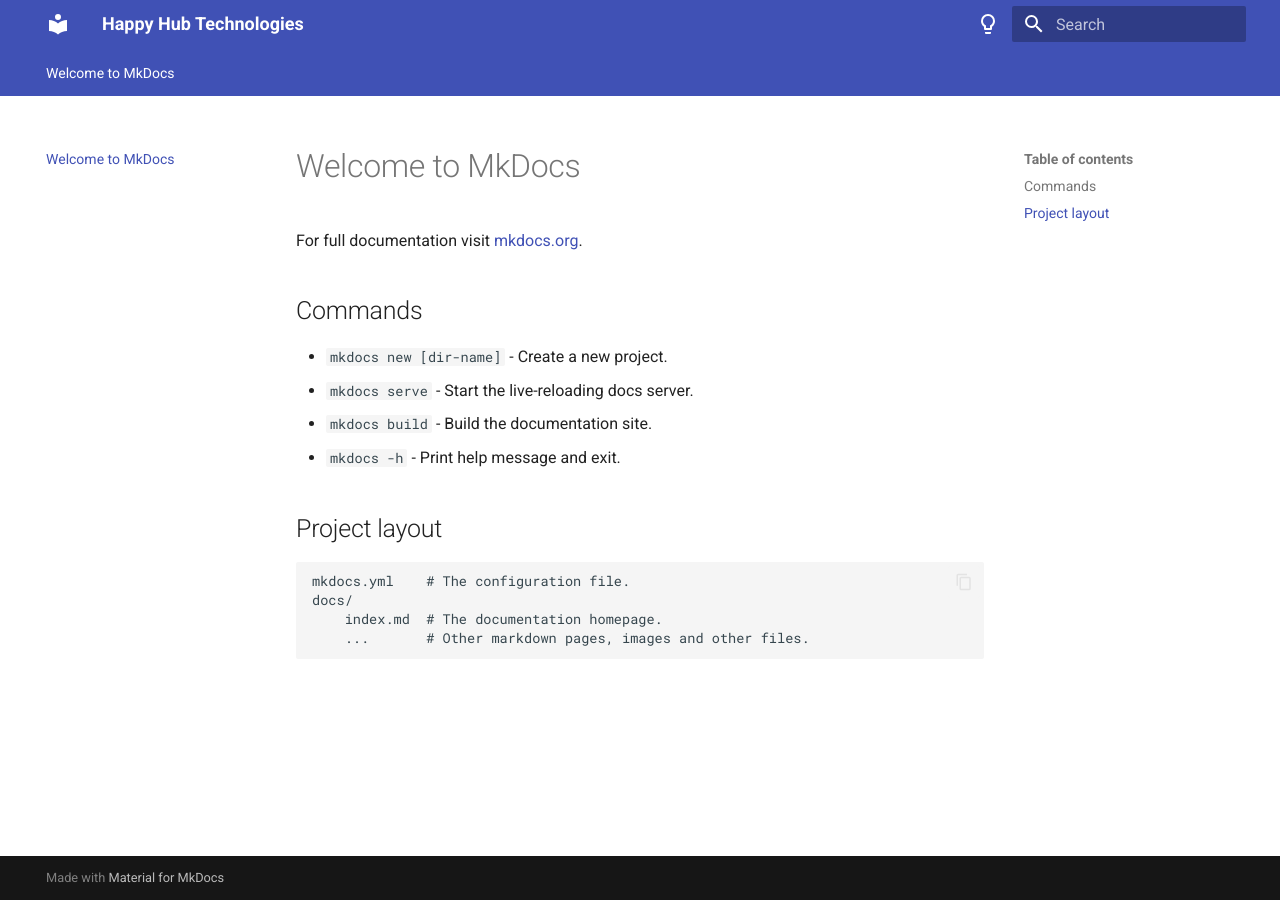
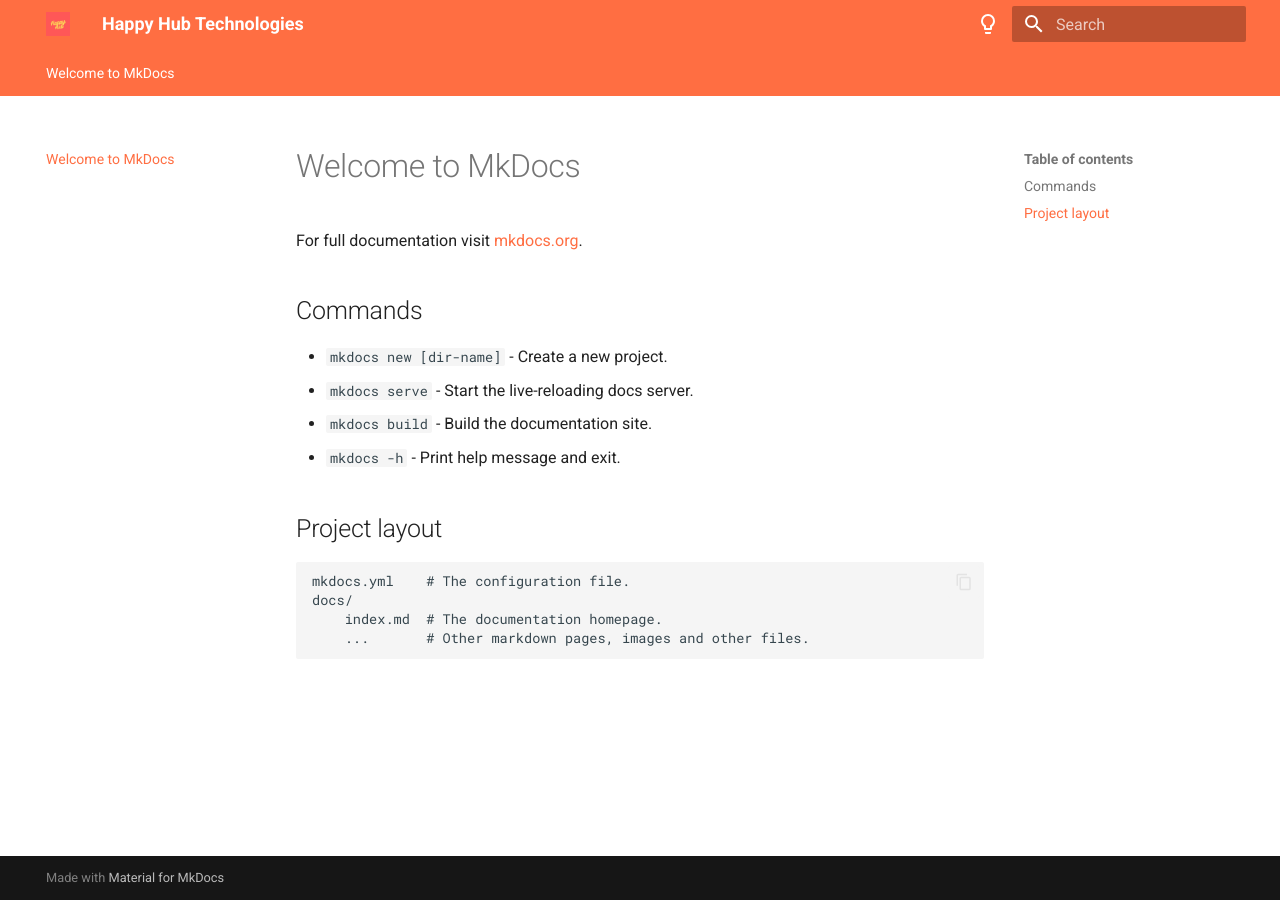
Before and after one commit to happyhubtechnologies/happyhubtechnologies.github.io, an MkDocs documentation site: the page built from docs/index.md, in a window 1280 px wide. Built offline with MkDocs 1.6.1 and Material for MkDocs 9.7.7, drawn with Linux system fonts in a browser that asks for light colours.

Commit message:
Updated color, font, logo
Updated color and fonts
Added logo and favicon

```diff
--- a/mkdocs.yml
+++ b/mkdocs.yml
@@ -10,21 +10,35 @@ theme:
     - navigation.sections
     - navigation.indexes
     - navigation.top
+    - toc.follow
     - search.suggest
     - search.highlight
     - search.share
-    - content.tabs.link
-    - content.code.annotate
+    - header.autohide
+    - navigation.footer
     - content.code.copy
   language: en
   palette:
     - media: "(prefers-color-scheme: light)"
       scheme: default
+      primary: deep orange
+      accent: deep purple
       toggle:
         icon: material/lightbulb-outline
         name: Switch to dark mode
     - media: "(prefers-color-scheme: dark)"
       scheme: slate
+      primary: black
+      accent: deep orange
       toggle:
         icon: material/lightbulb
         name: Switch to light mode
+  font:
+    text: Roboto
+    code: Roboto Mono
+  logo: assets/logo.png
+  favicon: assets/logo.png
+plugins:
+  - search
+  - social
+  - offline
```
Also changed, not shown: docs/assets/logo.png (added).
